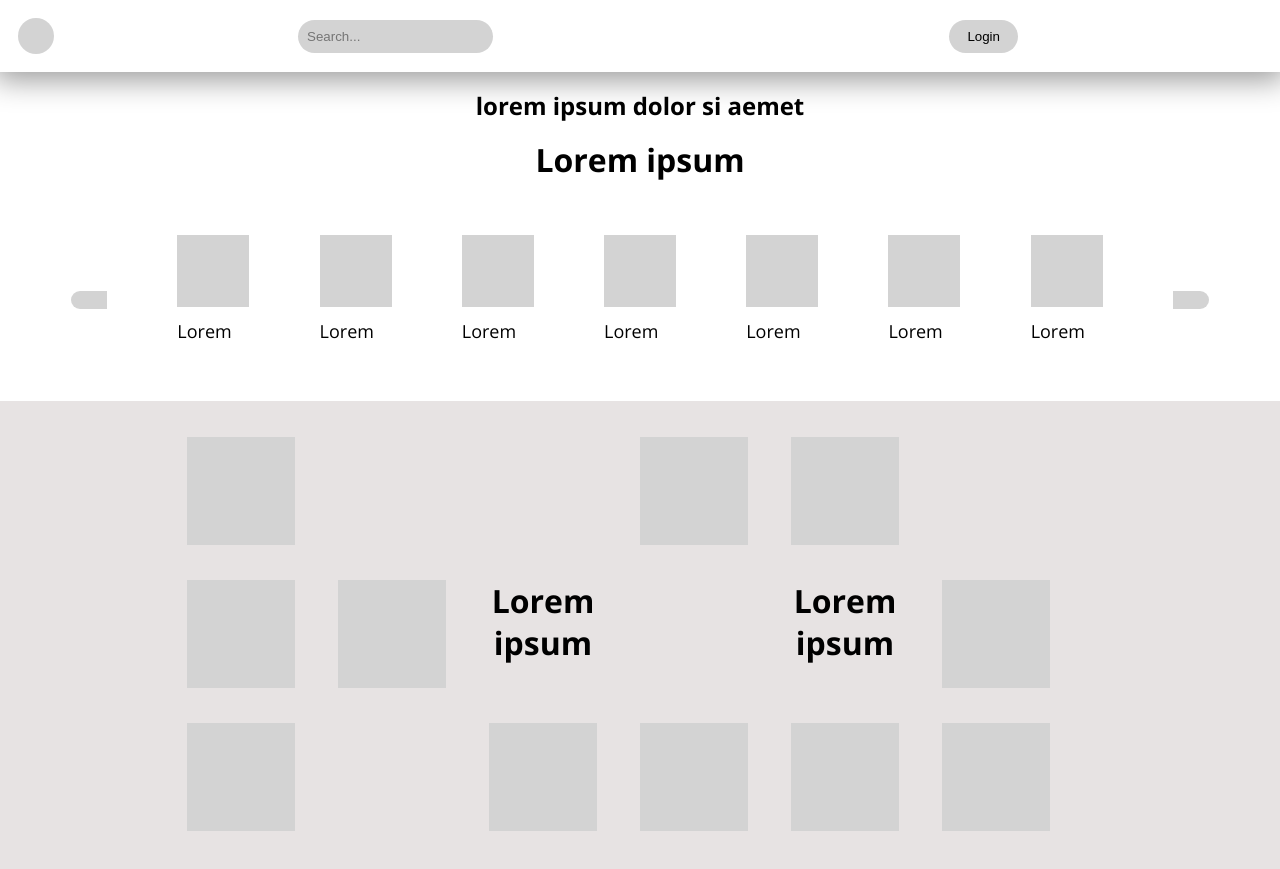
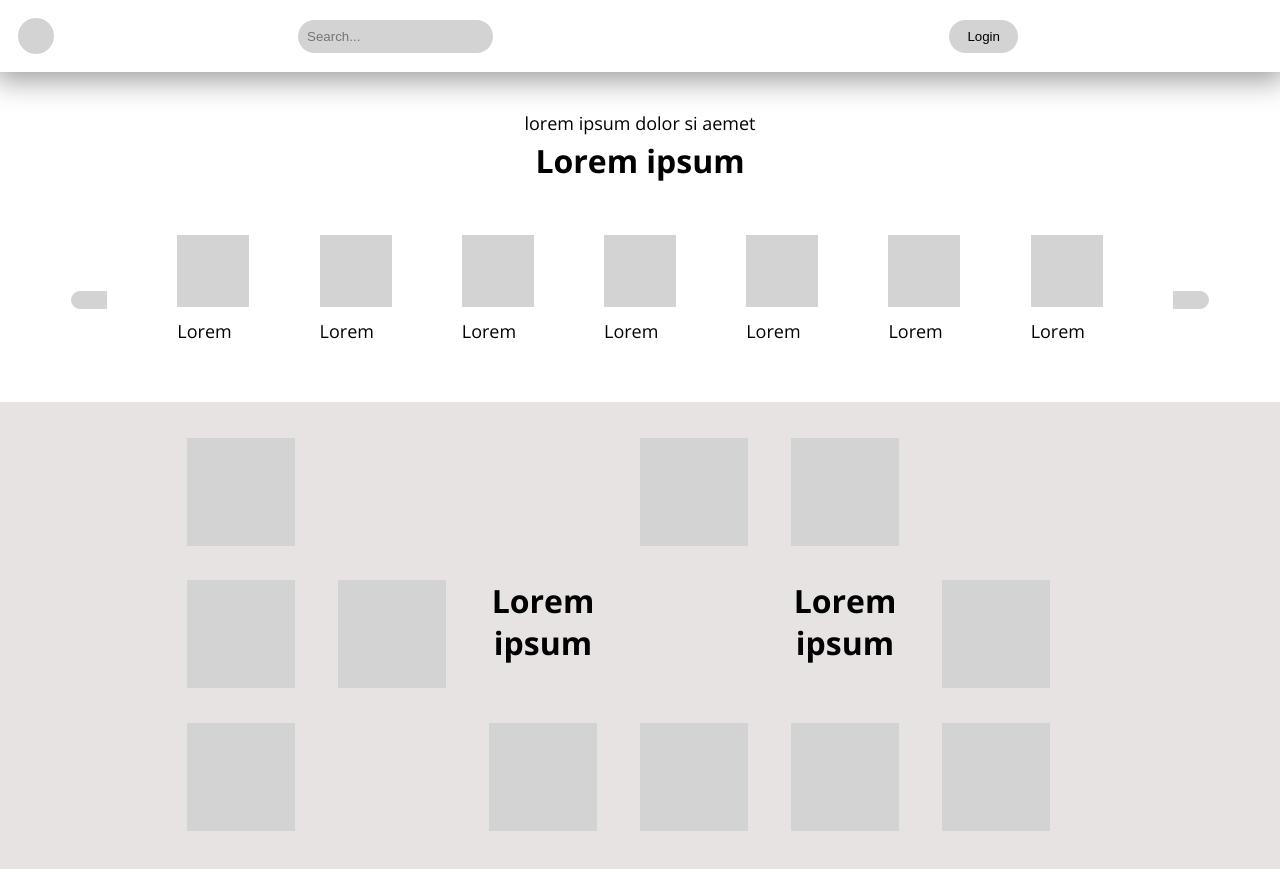
Before and after one commit to cice-classroom/4-layouts-ClaudiaTex, a website: page src/index.html in a window 1280 px wide. Shown: the top 869 px of the page. Drawn offline with nearby package versions, Linux system fonts and the light colour scheme.

Commit message:
Changes on initial titles

```diff
--- a/src/index.html
+++ b/src/index.html
@@ -22,7 +22,7 @@
     <!--End Navbar-->
     <main>
       <header class="title__initial">
-        <h5>lorem ipsum dolor si aemet</h5>
+        <h6>lorem ipsum dolor si aemet</h6>
         <h4>Lorem ipsum</h4>
       </header>
       <!--Carousel (not dinamyc)-->
--- a/src/titles.css
+++ b/src/titles.css
@@ -13,4 +13,5 @@
   display: flex;
   flex-direction: column;
   align-items: center;
+  margin-top: 2rem;
 }
```
